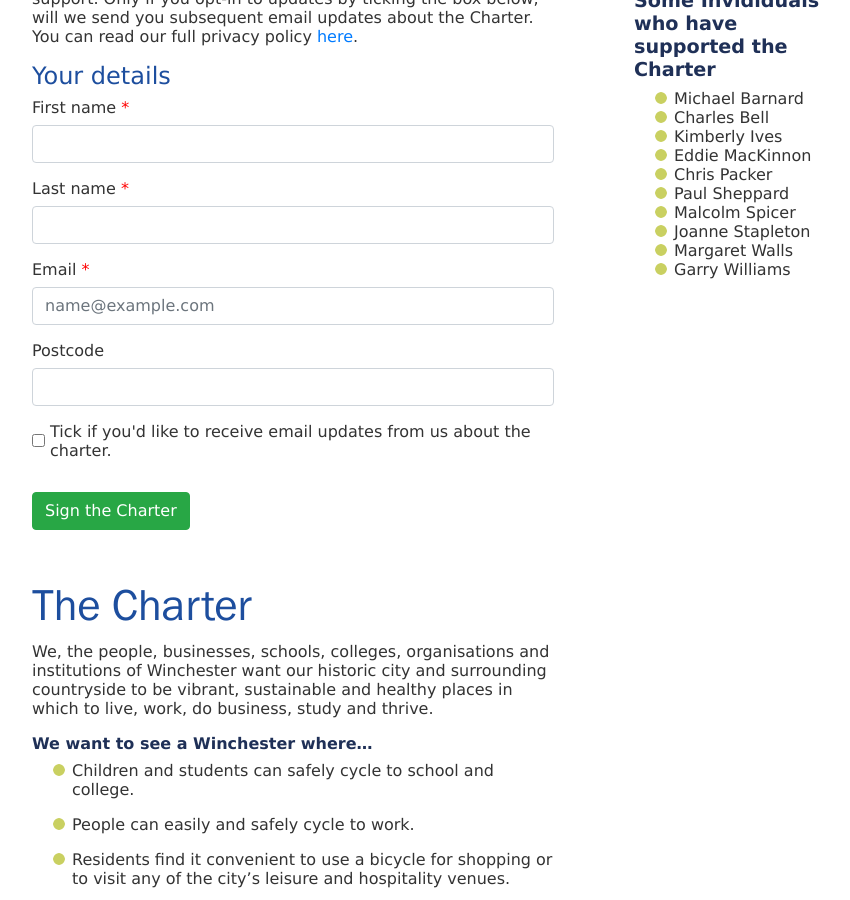
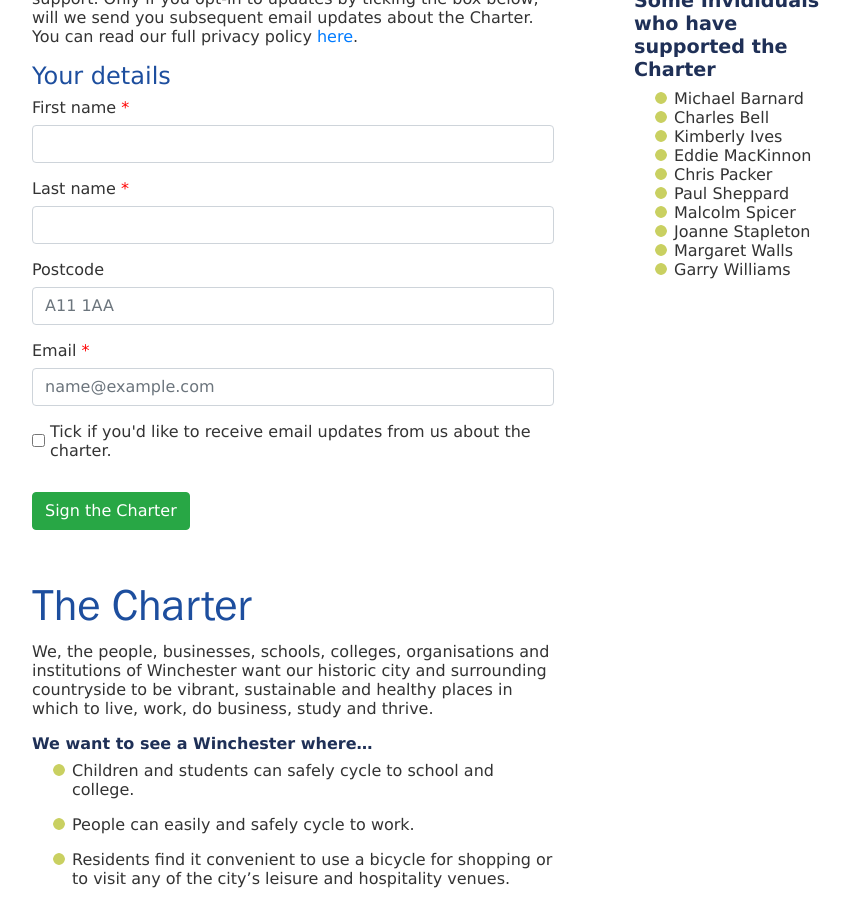
Before and after one commit to winchestercyclingcharter/winchestercyclingcharter.github.io, a Jekyll site: the page built from ind-page.md, in a window 1280 px wide and 900 px high, scrolled down 426 px. Shown: the whole window, without its empty margins (209-1059 px from the left). Built offline with Jekyll 4.4.1, drawn with Linux system fonts in a browser that asks for light colours; nearby versions of some CDN libraries.

Commit message:
validate postcode and website

```diff
--- a/_layouts/twocolumn.html
+++ b/_layouts/twocolumn.html
@@ -49,14 +49,15 @@
                         <input type="text" class="form-control" name="lastName" id="LastName1" placeholder="" required="true">
                         <div class="help-block with-errors"></div>
                       </div>
+                      <div class="form-group">
+                        <label for="Postcode" class='control-label'>Postcode</label>
+                        <!-- excellent stack overflow answer on postcode regexp https://stackoverflow.com/a/51885364/7313630 -->
+                        <input type="text" class="form-control" name="postcode" id="Postcode1" required="false" pattern="^[A-Z]{1,2}\d[A-Z\d]? ?\d[A-Z]{2}$" placeholder="A11 1AA">
+                        <div class="help-block with-errors"></div>
+                      </div>
                       <div class="form-group required">
                         <label for="Email" class='control-label'>Email</label>
                         <input type="email" class="form-control" name="email" id="Email1" aria-describedby="emailHelp" placeholder="name@example.com" required="true">
-                        <div class="help-block with-errors"></div>
-                      </div>
-                      <div class="form-group">
-                        <label for="Postcode" class='control-label'>Postcode</label>
-                        <input type="text" class="form-control" name="postcode" id="Postcode1" required="false">
                         <div class="help-block with-errors"></div>
                       </div>
                       <div class="form-group">
@@ -78,7 +79,7 @@
                         </div>
                         <div class="form-group">
                           <label for="OrgWebsite" class='control-label'>Website</label>
-                          <input type="text" class="form-control" name="orgWebsite" id="OrgWebsite1" placeholder="">
+                          <input type="url" class="form-control" name="orgWebsite" id="OrgWebsite1" placeholder="https://example.com">
                           <div class="help-block with-errors"></div>
                         </div>
                         <div class="form-group">
```
